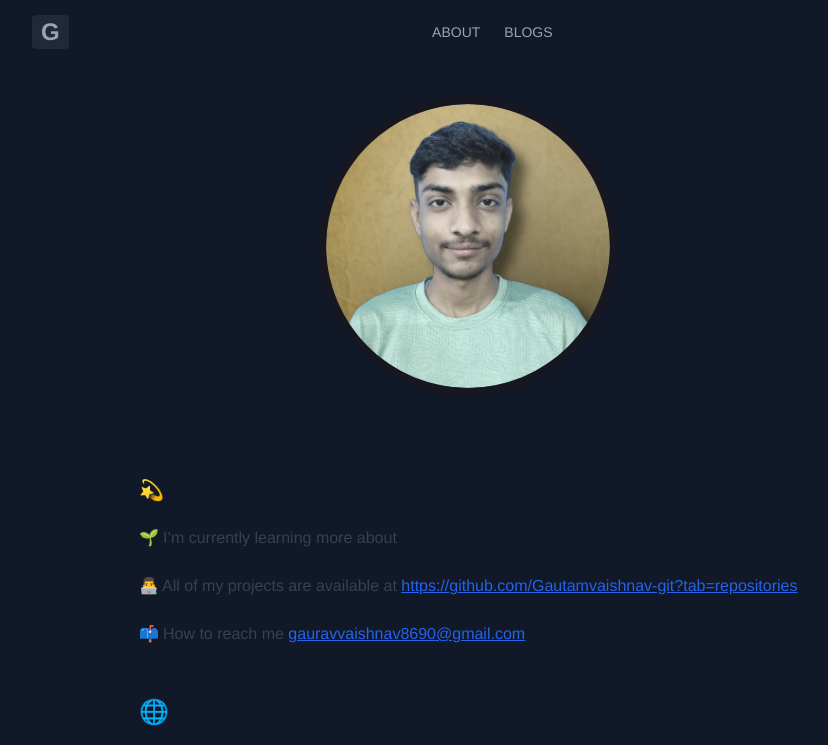
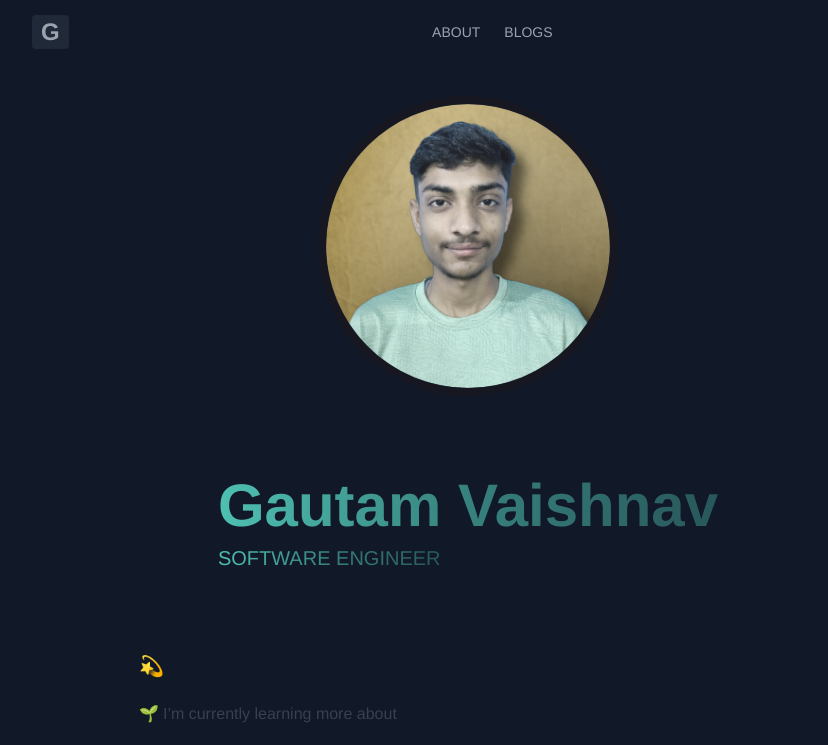
Before and after one commit to Gautamvaishnav-git/next-portfolio, an Astro site: page /about in a window 1280 px wide. Shown: the top 745 px of the page, without its empty margins (172-1000 px from the left). Built offline with nearby package versions, Linux system fonts and the light colour scheme; Astro itself is replaced by a stand-in of ours.

Commit message:
about and home animate

```diff
--- a/src/pages/about.astro
+++ b/src/pages/about.astro
@@ -18,6 +18,18 @@ const { Content } = await about.render();
       class={"hue-rotate-15 border-8 border-primary1 rounded-full grayscale-[0.5]"}
       transition:name="avatar"
     />
+    <div transition:name="about">
+      <h2
+        class="font-bold text-6xl bg-gradient-to-r from-text1/80 via-text1/50 to-text1/30 clipText"
+      >
+        Gautam Vaishnav
+      </h2><br />
+      <p
+        class="uppercase text-xl pt-2 clipText bg-gradient-to-r from-text1/80 via-text1/50 to-text1/30"
+      >
+        Software Engineer
+      </p>
+    </div>
     <div
       class="flex-grow prose max-w-3xl dark:prose-invert
     prose-h1:font-bold prose-h1:text-xl
@@ -28,3 +40,9 @@ const { Content } = await about.render();
     </div>
   </section>
 </Navbar>
+
+<style>
+  .clipText {
+    @apply inline-block text-transparent bg-clip-text;
+  }
+</style>
--- a/src/pages/index.astro
+++ b/src/pages/index.astro
@@ -9,7 +9,7 @@ import Navbar from "../layouts/navbar.astro";
     <div
       class="w-full max-w-4xl mx-auto flex items-center h-screen text-text1 justify-between"
     >
-      <div>
+      <div transition:name="about">
         <h2
           class="font-bold text-6xl bg-gradient-to-r from-text1/80 via-text1/50 to-text1/30 clipText"
         >
```
